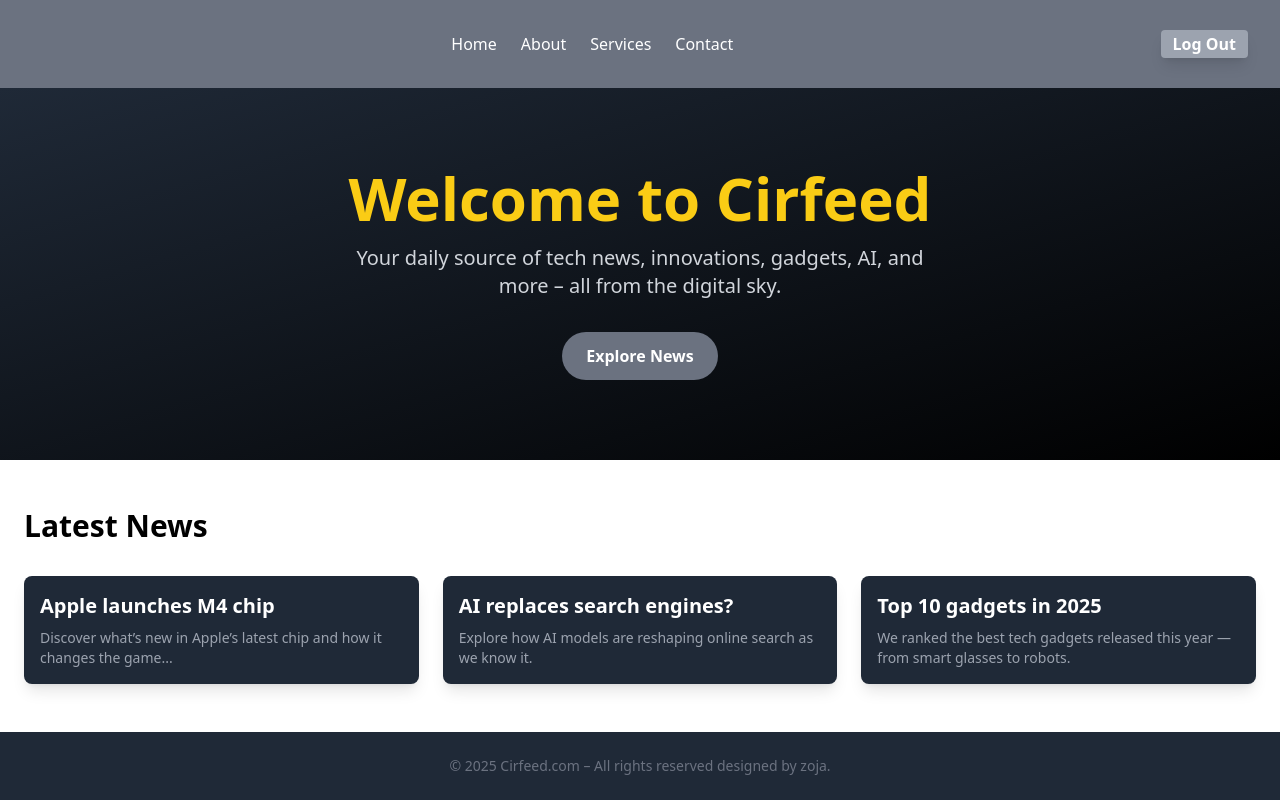
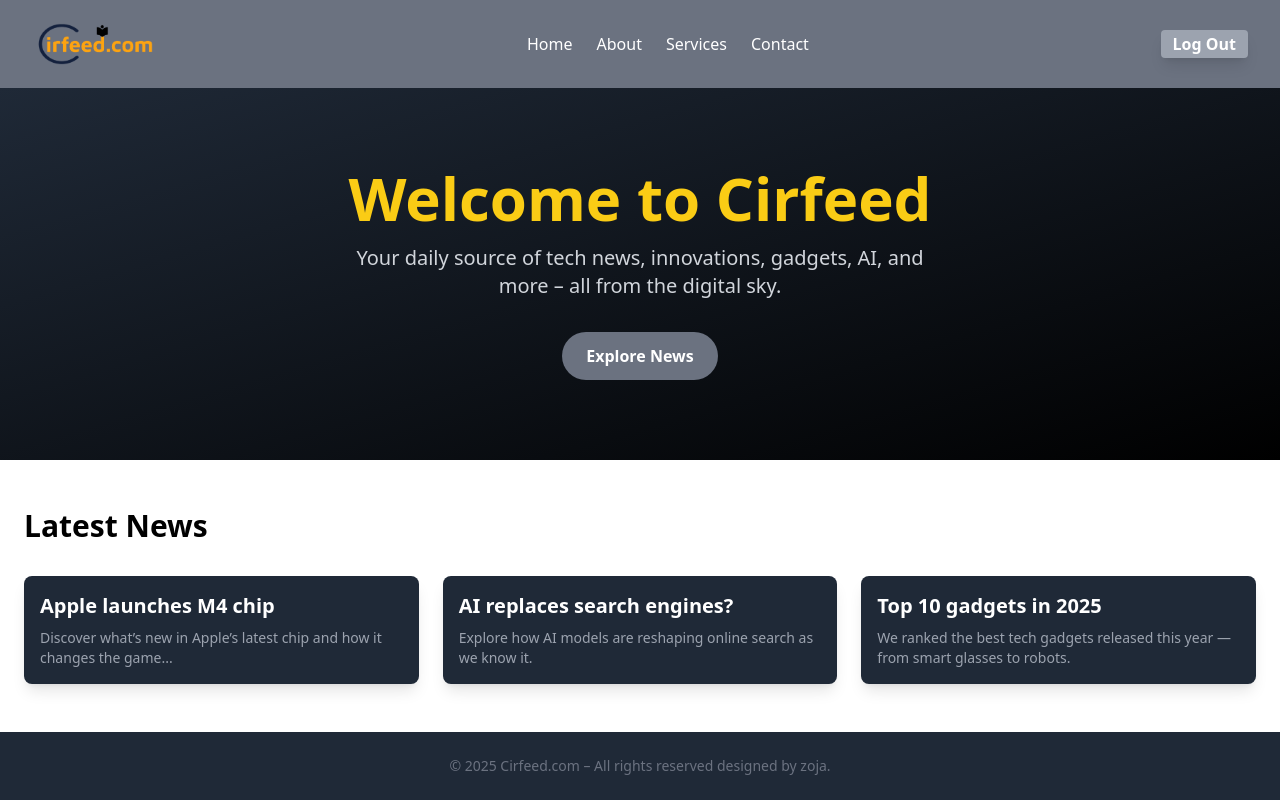
Before and after one commit to Hawaaan/Cirfeeed.com, a website: page src/index.html in a window 1280 px wide. Drawn offline with nearby package versions, Linux system fonts and the light colour scheme; the site is published under a folder, as on GitHub Pages, so addresses that start at the root find nothing.

Commit message:
add picure

```diff
--- a/src/index.html
+++ b/src/index.html
@@ -15,7 +15,7 @@
 <body>
   <nav class="bg-gray-500 text-white p-4 shadow-md">
     <div class="max-w-7xl mx-auto flex justify-between items-center ml-2 mr-4">
-      <img class="w-30 h-14" src="/src/images/irfeed.com.png" alt="">
+      <img class="w-30 h-14" src="./images/irfeed.com.png" alt="">
       <!-- Desktop Menu -->
       <ul class="hidden md:flex space-x-6">
         <li><a class="relative inline-block after:content-[''] after:absolute after:left-0 after:bottom-0 after:h-[2px] after:w-0 after:bg-yellow-400 after:transition-all after:duration-300 hover:after:w-full" href="#home">Home</a></li>
```
